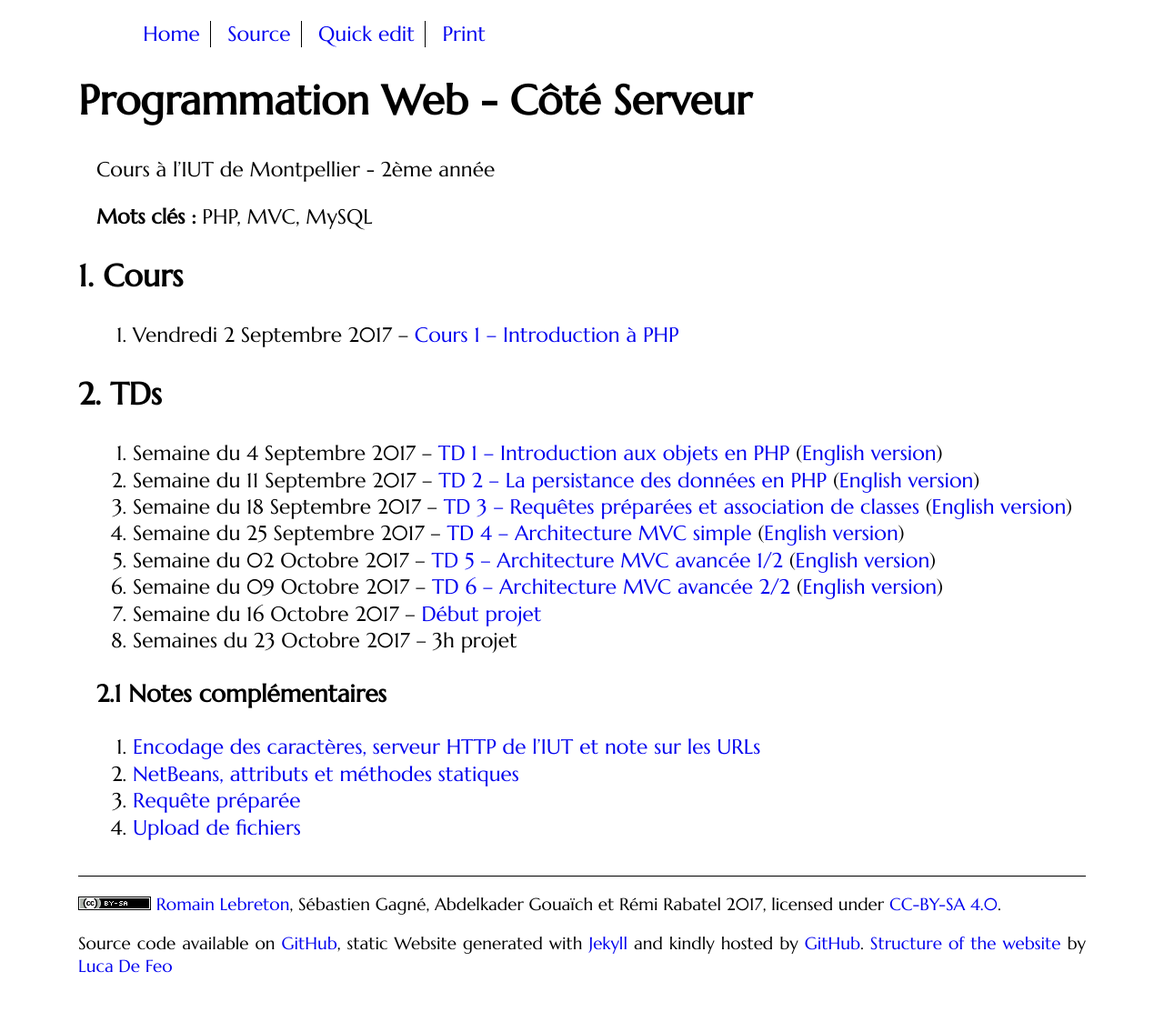
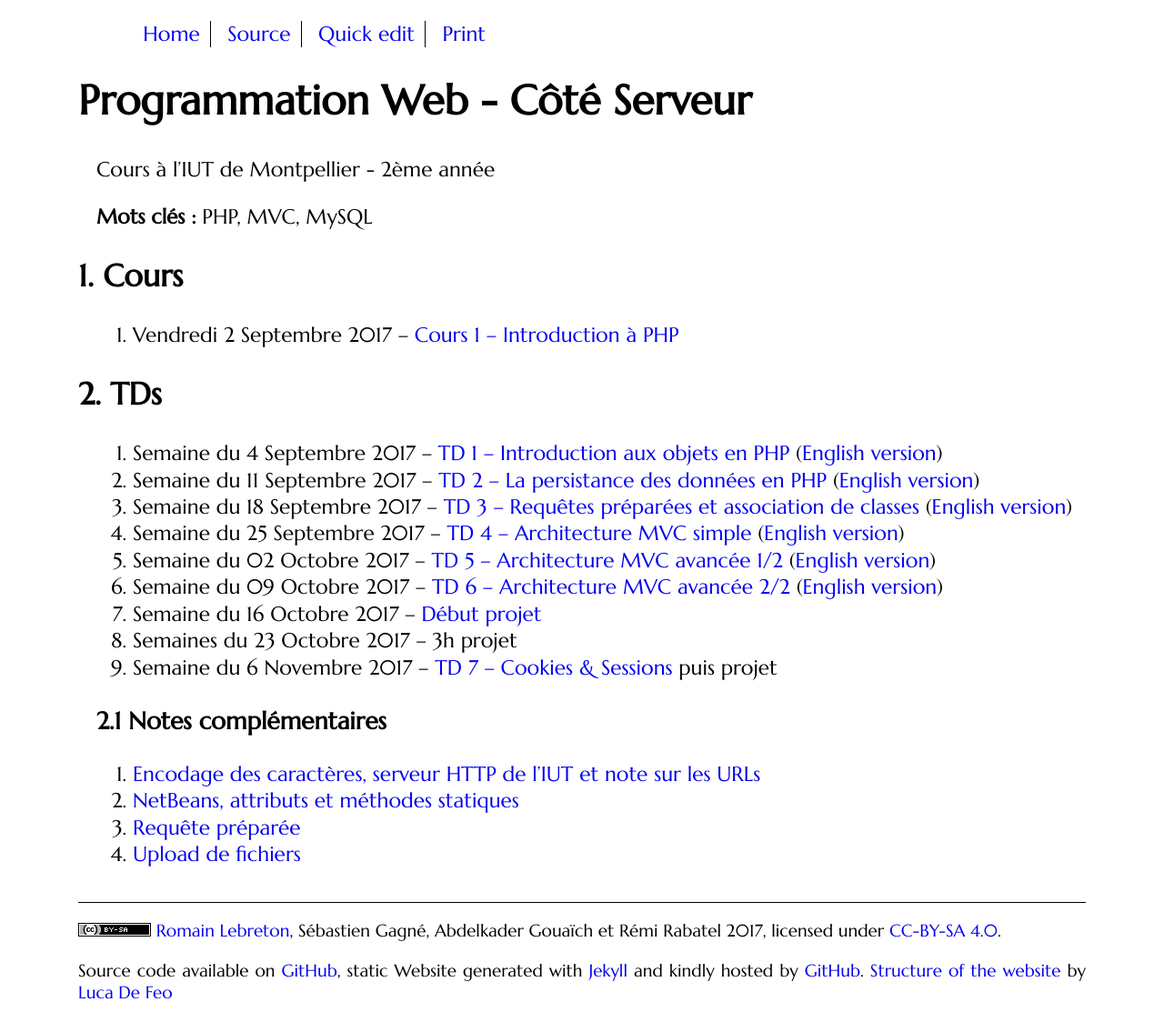
Before and after one commit to romainlebreton/R3.01-DeveloppementWeb, a Jekyll site: the page built from index.md, in a window 1280 px wide. Shown: the whole page at 91% size. Built offline with Jekyll 4.4.1, drawn with Linux system fonts in a browser that asks for light colours; some web fonts are replaced; before the commit the page ends 1094 px from its top, so only the background shows below that.

Commit message:
New week

```diff
--- a/index.md
+++ b/index.md
@@ -22,8 +22,8 @@ Cours à l'IUT de Montpellier - 2ème année
 1. Semaine du 09 Octobre 2017 --  [TD 6 -- Architecture MVC avancée 2/2](tutorials/tutorial6.html) ([English version](tutorials/tutorial6-en.html))
 1. Semaine du 16 Octobre 2017 -- [Début projet](projet.html)
 1. Semaines du 23 Octobre 2017 -- 3h projet
-<!-- 1. Semaine du 6 Novembre 2017 -- -->
-<!--    [TD 7 -- Cookies & Sessions](tutorials/tutorial7.html) puis projet -->
+1. Semaine du 6 Novembre 2017 --
+   [TD 7 -- Cookies & Sessions](tutorials/tutorial7.html) puis projet
 <!-- 1. Semaine du 13 Novembre 2017 -- -->
 <!--    [TD 8 -- Authentification & Validation par email](tutorials/tutorial8.html) -->
 <!--    puis projet -->
```
